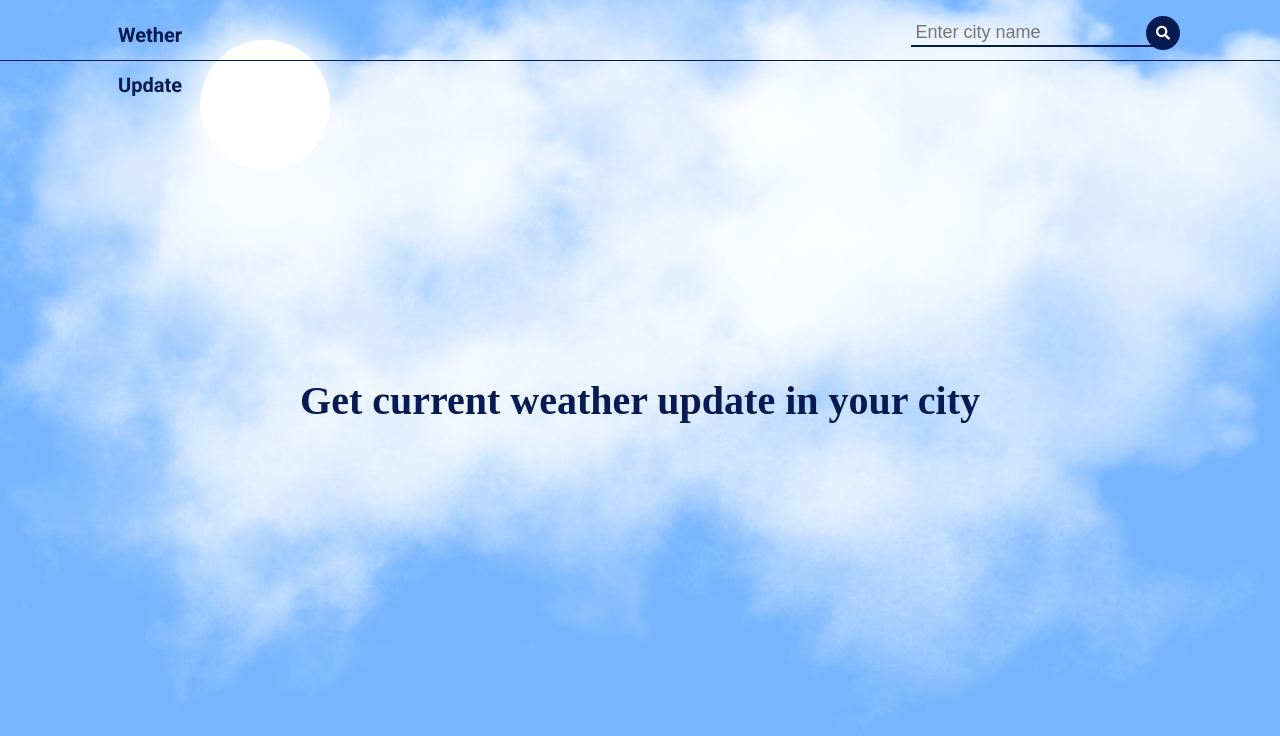
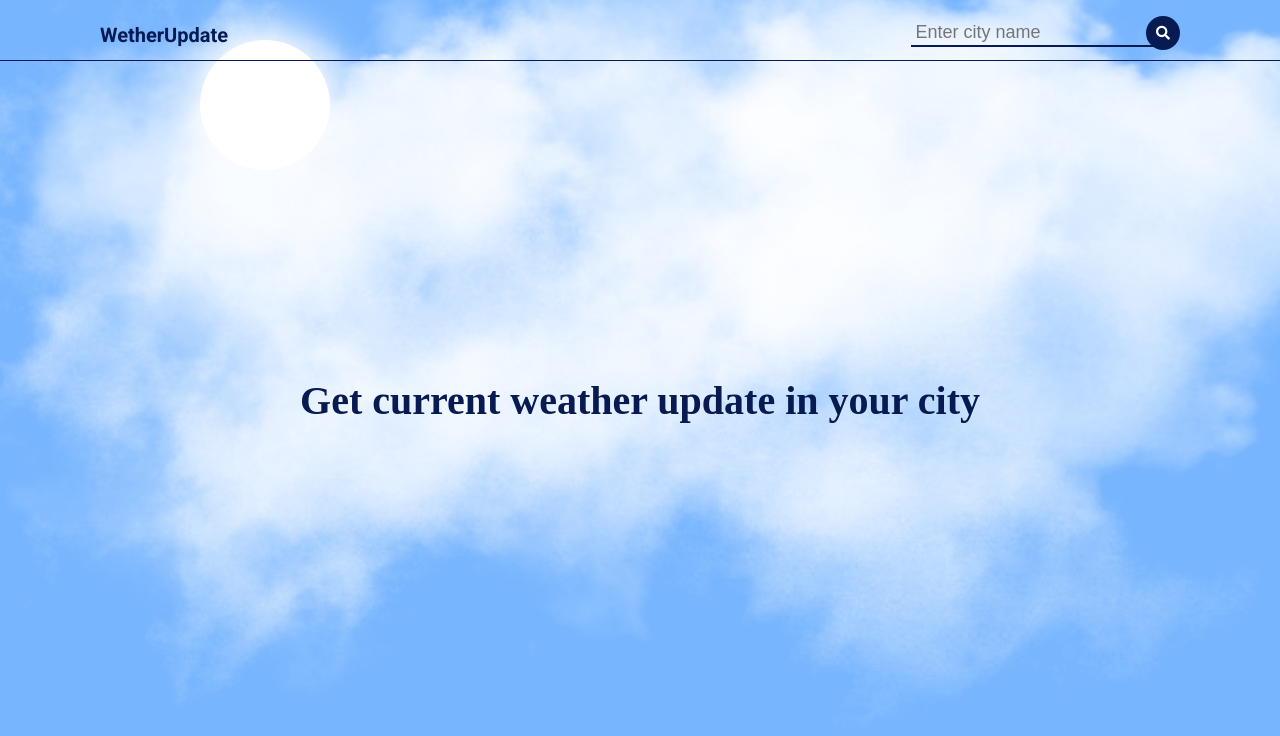
Before and after one commit to vikashssingh/Wether-update-report-project, a plain HTML site: page index.html in a window 1280 px wide. Drawn offline with Linux system fonts and the light colour scheme.

Commit message:
Update index.html

```diff
--- a/index.html
+++ b/index.html
@@ -11,7 +11,7 @@
     <div id="wrapper">
         <div class="nav">
             <div class="logo">
-                <h1>Wether Update</h1>
+                <h1>WetherUpdate</h1>
             </div>
             <div class="searchBar">
                 <input type="text" id="search" spellcheck="false" autocomplete="off" placeholder="Enter city name">
```
